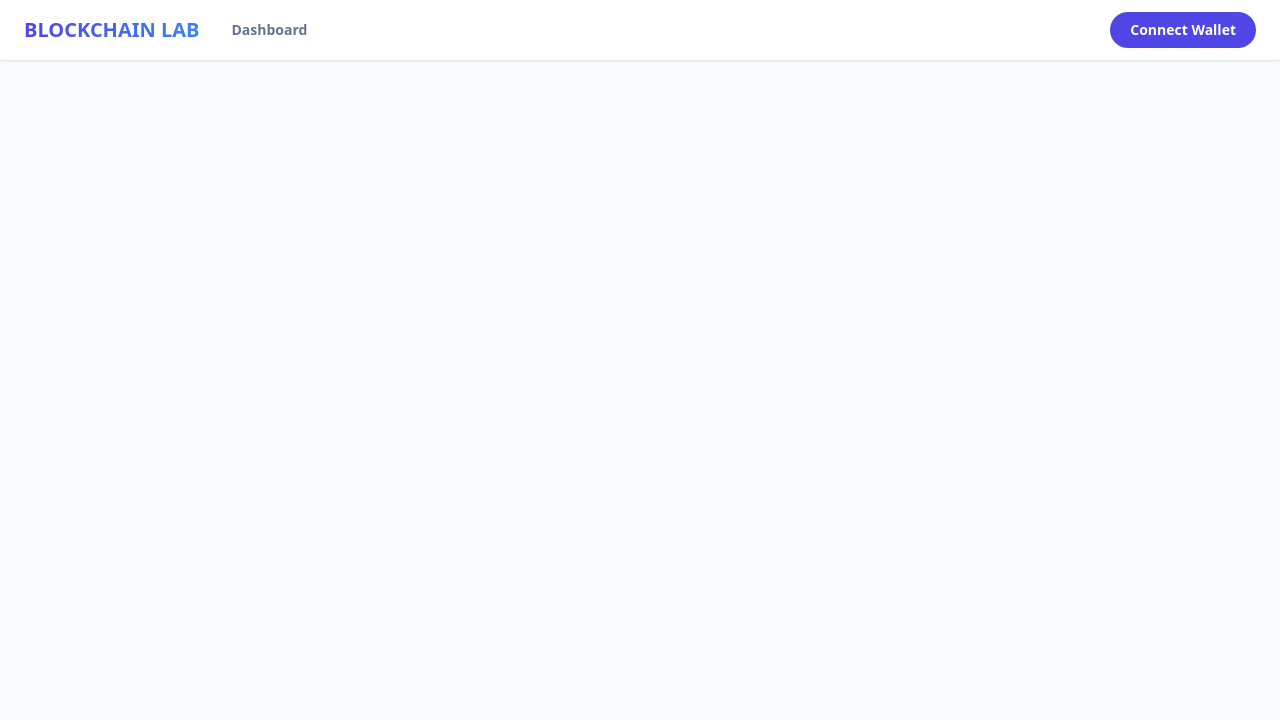
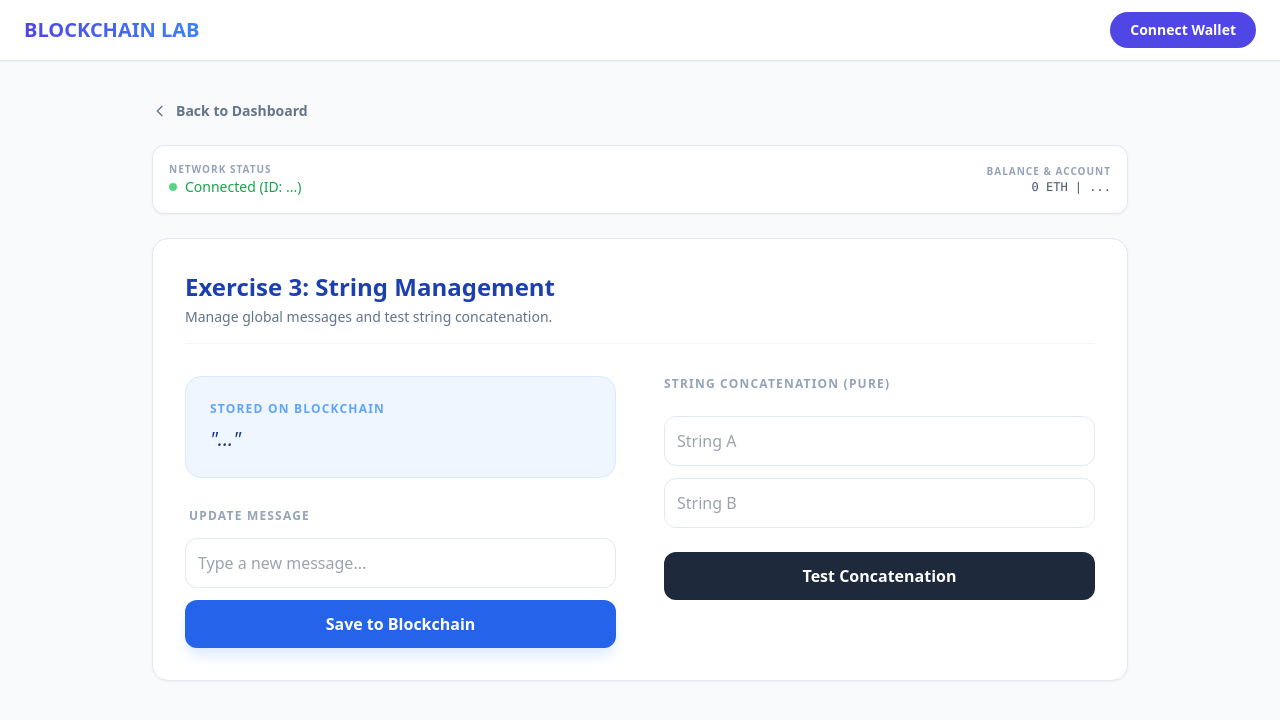
Before and after one commit to wailrhazouani-tech/Blockchain_TP3, a React (Create React App) app in the folder client/: page /exercice-3 in a window 1280 px wide. Shown: the top 720 px of the page. Built offline with nearby package versions, Linux system fonts and the light colour scheme.

Commit message:
add string processing page

```diff
--- a/client/src/App.js
+++ b/client/src/App.js
@@ -9,7 +9,7 @@ import Home from './components/Home';
 // Exercise Pages
 import AdditionEx from './pages/AdditionEx';
 import CryptoEx from './pages/CryptoEx';
-// import StringsEx from './pages/StringsEx';
+import StringsEx from './pages/StringsEx';
 // import SignEx from './pages/SignEx';
 // import ParityEx from './pages/ParityEx';
 // import ArraysEx from './pages/ArraysEx';
@@ -58,6 +58,7 @@ function App() {
              <Route path="/" element={<Home />} />
             <Route path="/exercice-1" element={<AdditionEx web3={web3} account={account} />} />
             <Route path="/exercice-2" element={<CryptoEx web3={web3} account={account} />} />
+            <Route path="/exercice-3" element={<StringsEx web3={web3} account={account} />} />
 
           </Routes>
         </main>
--- a/client/src/components/Navbar.js
+++ b/client/src/components/Navbar.js
@@ -28,9 +28,6 @@ const Navbar = ({ account, setAccount }) => {
       <div className="flex items-center gap-8">
         <Link to="/" className="text-xl font-black bg-gradient-to-r from-indigo-600 to-blue-500 bg-clip-text text-transparent">
           BLOCKCHAIN LAB
-        </Link>
-        <Link to="/" className="text-sm font-semibold text-slate-500 hover:text-indigo-600 transition flex items-center gap-1">
-          Dashboard
         </Link>
       </div>
 
--- /dev/null
+++ b/client/src/pages/StringsEx.js
@@ -0,0 +1,142 @@
+import React, { useState, useEffect } from 'react';
+import { Link } from 'react-router-dom';
+import StringsContract from '../contracts/GestionChainesContract.json';
+import BlockchainInfo from '../components/BlockchainInfo';
+import TransactionInfo from '../components/TransactionInfo';
+
+const StringsEx = ({ web3, account }) => {
+  const [contract, setContract] = useState(null);
+  const [currentMsg, setCurrentMsg] = useState('...');
+  const [inputs, setInputs] = useState({ newMsg: '', concatA: '', concatB: '' });
+  const [lastReceipt, setLastReceipt] = useState(null);
+  const [concatResult, setConcatResult] = useState('');
+
+  const loadData = async (instance) => {
+    try {
+      const msg = await instance.methods.getMessage().call();
+      setCurrentMsg(msg || "No message stored yet.");
+    } catch (e) {
+      console.error("Error loading string state", e);
+    }
+  };
+
+  useEffect(() => {
+    if (web3) {
+      const init = async () => {
+        const networkId = await web3.eth.net.getId();
+        const deployedNetwork = StringsContract.networks[networkId];
+        if (deployedNetwork) {
+          const instance = new web3.eth.Contract(StringsContract.abi, deployedNetwork.address);
+          setContract(instance);
+          loadData(instance);
+        }
+      };
+      init();
+    }
+  }, [web3]);
+
+  // SET MESSAGE: This is a Write operation (.send)
+  const handleSetMessage = async () => {
+    if (!inputs.newMsg || !contract) return;
+    try {
+      const receipt = await contract.methods.setMessage(inputs.newMsg).send({ from: account });
+      setLastReceipt(receipt);
+      await loadData(contract); // Refresh the UI
+    } catch (error) {
+      console.error("Transaction failed", error);
+    }
+  };
+
+  // CONCATENATE: This is a Read operation (.call)
+  const handleConcatenate = async () => {
+    if (!inputs.concatA || !inputs.concatB || !contract) return;
+    try {
+      const res = await contract.methods.concatener(inputs.concatA, inputs.concatB).call();
+      setConcatResult(res);
+    } catch (error) {
+      console.error("Pure function error", error);
+    }
+  };
+
+  return (
+    <div className="space-y-6">
+      <div className="flex justify-start">
+        <Link to="/" className="flex items-center text-sm font-semibold text-slate-500 hover:text-blue-600 transition group">
+          <svg xmlns="http://www.w3.org/2000/svg" className="h-4 w-4 mr-2 group-hover:-translate-x-1 transition-transform" fill="none" viewBox="0 0 24 24" stroke="currentColor">
+            <path strokeLinecap="round" strokeLinejoin="round" strokeWidth={2} d="M15 19l-7-7 7-7" />
+          </svg>
+          Back to Dashboard
+        </Link>
+      </div>
+
+      <BlockchainInfo web3={web3} account={account} />
+
+      <div className="bg-white p-8 rounded-2xl shadow-sm border border-slate-200">
+        <div className="border-b border-slate-100 pb-4 mb-8">
+          <h2 className="text-2xl font-bold text-blue-800">Exercise 3: String Management</h2>
+          <p className="text-slate-500 text-sm mt-1">Manage global messages and test string concatenation.</p>
+        </div>
+
+        <div className="grid grid-cols-1 lg:grid-cols-2 gap-12">
+
+          {/* SECTION 1: STORAGE (STATE CHANGE) */}
+          <div className="space-y-6">
+            <div className="bg-blue-50 p-6 rounded-2xl border border-blue-100">
+              <h3 className="text-xs font-bold text-blue-400 uppercase tracking-widest mb-2">Stored on Blockchain</h3>
+              <p className="text-xl font-medium text-blue-900 italic">"{currentMsg}"</p>
+            </div>
+
+            <div className="space-y-3">
+              <label className="text-xs font-bold text-slate-400 uppercase tracking-widest ml-1">Update Message</label>
+              <input
+                type="text"
+                placeholder="Type a new message..."
+                className="w-full border border-slate-200 p-3 rounded-xl focus:ring-2 focus:ring-blue-500 outline-none transition"
+                onChange={(e) => setInputs({...inputs, newMsg: e.target.value})}
+              />
+              <button
+                onClick={handleSetMessage}
+                className="w-full bg-blue-600 text-white py-3 rounded-xl font-bold hover:bg-blue-700 transition shadow-lg shadow-blue-100"
+              >
+                Save to Blockchain
+              </button>
+            </div>
+          </div>
+
+          {/* SECTION 2: CONCATENATION (PURE LOGIC) */}
+          <div className="space-y-6">
+            <h3 className="text-xs font-bold text-slate-400 uppercase tracking-widest">String Concatenation (Pure)</h3>
+            <div className="grid grid-cols-1 gap-3">
+              <input
+                type="text" placeholder="String A"
+                className="w-full border border-slate-200 p-3 rounded-xl focus:ring-2 focus:ring-slate-800 outline-none transition"
+                onChange={(e) => setInputs({...inputs, concatA: e.target.value})}
+              />
+              <input
+                type="text" placeholder="String B"
+                className="w-full border border-slate-200 p-3 rounded-xl focus:ring-2 focus:ring-slate-800 outline-none transition"
+                onChange={(e) => setInputs({...inputs, concatB: e.target.value})}
+              />
+            </div>
+            <button
+              onClick={handleConcatenate}
+              className="w-full bg-slate-800 text-white py-3 rounded-xl font-bold hover:bg-slate-900 transition"
+            >
+              Test Concatenation
+            </button>
+
+            {concatResult && (
+              <div className="p-4 bg-slate-100 rounded-xl border border-dashed border-slate-300 font-mono text-center text-slate-700">
+                Result: <span className="font-bold">{concatResult}</span>
+              </div>
+            )}
+          </div>
+        </div>
+
+        <TransactionInfo txReceipt={lastReceipt} />
+      </div>
+    </div>
+  );
+};
+
+export default StringsEx;
```
